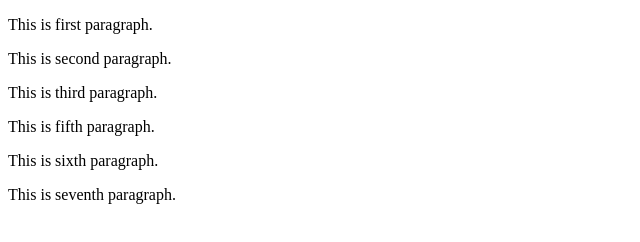
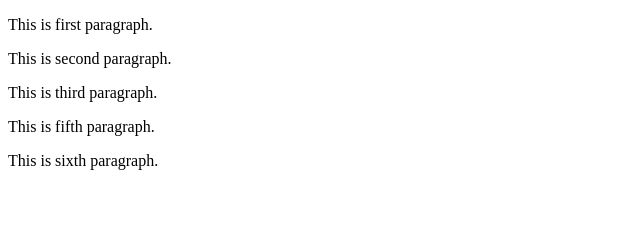
Before and after one commit to pureli/git-test, a website: page index.html in a window 1280 px wide. Shown: the whole page, without its empty margins (0-640 px from the left). Drawn offline with Linux system fonts and the light colour scheme.

Commit message:
eighth commite

```diff
--- a/index.html
+++ b/index.html
@@ -10,7 +10,6 @@
     <p>This is third paragraph.</p>
     <p>This is fifth paragraph.</p>
     <p>This is sixth paragraph.</p>
-    <p>This is seventh paragraph.</p>
 
 </body>
 
```
